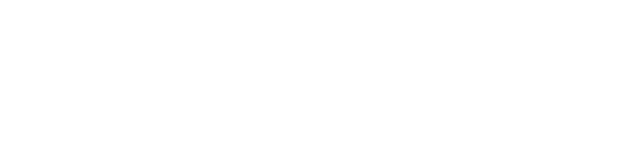
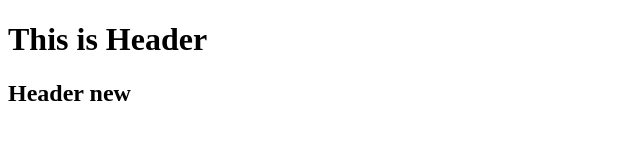
Before and after one commit to RostislavBR/VueProject, a plain HTML site: page index.html in a window 1280 px wide. Shown: the whole page, without its empty margins (0-640 px from the left). Drawn offline with Linux system fonts and the light colour scheme.

Commit message:
'update'

```diff
--- a/index.html
+++ b/index.html
@@ -7,6 +7,10 @@
     <title>Document</title>
 </head>
 <body>
+    <header class="header">
+        <h1>This is Header</h1>
+        <h2>Header new</h2>
+    </header>
     <div class="contianer"></div>
 </body>
 </html>
```
